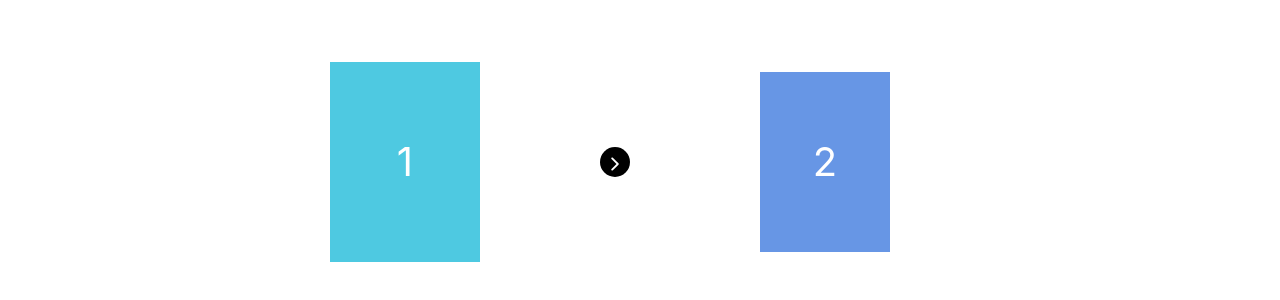
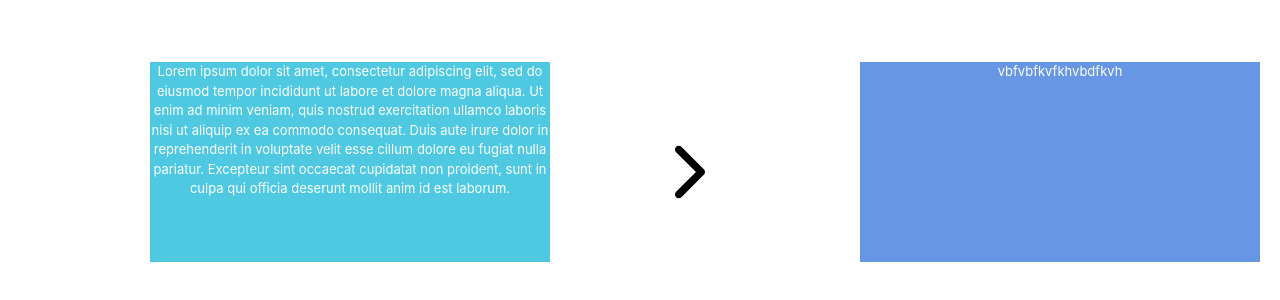
Before and after one commit to dganesh07/react-portfolio, a React (Create React App) app: page / in a window 1280 px wide. Shown: the part 1363-1663 px from the top of the page. Before the commit the page ends 1625 px from the top, so only its background shows below. Built offline with nearby package versions, Linux system fonts and the light colour scheme.

Commit message:
Some styling added to the carousel

```diff
--- a/src/components/Carousel.js
+++ b/src/components/Carousel.js
@@ -1,10 +1,8 @@
-import React, { useState , useEffect} from "react";
+import React, { useState, useEffect } from "react";
 import { TransitionGroup } from "react-transition-group";
 import { CSSTransition } from "react-transition-group";
 import "../styles.scss";
 import { IoIosArrowForward } from "react-icons/io";
-
-
 
 export function Carousel(props) {
   const [items, setItems] = useState(props.items);
@@ -12,8 +10,8 @@
   const [active, setActive] = useState(props.active);
 
   useEffect(() => {
-    setItems(props.items)
-  })
+    setItems(props.items);
+  });
 
   const generateItems = () => {
     var local = [];
@@ -38,10 +36,14 @@
   };
 
   return (
-    <div id="carousel" className="noselect">
-      <CSSTransition transitionName={direction}>{generateItems}</CSSTransition>
-      <div className="arrow arrow-right" onClick={moveRight}>
-        <IoIosArrowForward/>
+    <div className="container">
+      <div id="carousel" className="noselect">
+        <CSSTransition transitionName={direction}>
+          {generateItems}
+        </CSSTransition>
+        <div className="arrow arrow-right" onClick={moveRight}>
+          <IoIosArrowForward />
+        </div>
       </div>
     </div>
   );
@@ -49,5 +51,9 @@
 
 function Item({ id, level }) {
   const className = "item level" + level;
-  return <div className={className}>{id}</div>;
+  return (
+    <div className={className}>
+    {id}
+    </div>
+  );
 }
--- a/src/components/Testimonils.js
+++ b/src/components/Testimonils.js
@@ -2,7 +2,11 @@
 import { Carousel } from "./Carousel";
 
 function Testimonils() {
-  var items = [1, 2, 3];
+  var items = [
+    "Lorem ipsum dolor sit amet, consectetur adipiscing elit, sed do eiusmod tempor incididunt ut labore et dolore magna aliqua. Ut enim ad minim veniam, quis nostrud exercitation ullamco laboris nisi ut aliquip ex ea commodo consequat. Duis aute irure dolor in reprehenderit in voluptate velit esse cillum dolore eu fugiat nulla pariatur. Excepteur sint occaecat cupidatat non proident, sunt in culpa qui officia deserunt mollit anim id est laborum.",
+    "vbfvbfkvfkhvbdfkvh",
+    "mvbzjvhbfzvhbfvbjh",
+  ];
   return <Carousel items={items} active={0} />;
 }
 
--- a/src/styles.scss
+++ b/src/styles.scss
@@ -1,145 +1,5 @@
-// #carousel {
-//     //position: absolute;
-//     height: 200px;
-//     width: 810px;
-//     margin: auto;
-//     left: 0;
-//     right: 0;
-//     top: 0;
-//     bottom: 0;
-// }
-
-// .arrow {
-//     position: absolute;
-//     width: 30px;
-//     height: 30px;
-//     background-color: black;
-//     text-align: center;
-//     font-size: 25px;
-//     border-radius: 50%;
-//     cursor: pointer;
-//     font-size: 20px;
-//     color: white;
-//     line-height: 30px;
-//     margin-top: 85px;
-//     z-index: 1000;
-// }
-
-// .arrow-right {
-//     left: 600px;
-// }
-
-// .item {
-//     text-align: center;
-//     color: white;
-//     font-size: 40px;
-//     position: absolute;
-//     transition: height 1s, width 1s, left 1s, margin-top 1s, line-height 1s, background-color 1s;
-// }
-
-// $level2-height: 150px;
-// $level2-width: 110px;
-// $level1-height: 180px;
-// $level1-width: 130px;
-// $level0-height: 200px;
-// $level0-width: 150px;
-
-// $level-2-left: 650px;
-// $level-1-left: 500px;
-// $level0-left: 330px;
-// $level1-left: 180px;
-// $level2-left: 50px;
-
-
-// .level-1 {
-//     height: $level1-height;
-//     width: $level1-width;
-//     line-height: $level1-height;
-//     background-color: #6796E5;
-//     left: $level-2-left + $level2-width;
-//     margin-top: 10px;
-// }
-
-// .level0 {
-//     height: $level0-height;
-//     width: $level0-width;
-//     line-height: $level0-height;
-//     background-color: #4EC9E1;
-//     left: $level0-left;
-
-// }
-
-// .level1 {
-//     height: $level1-height;
-//     width: $level1-width;
-//     line-height: $level1-height;
-//     background-color: #6796E5;
-//     margin-top: 10px;
-//     left: $level1-left;
-// }
-
-
-// .left-exit {
-//     opacity: 1;
-//     left: $level-2-left;
-//     height: $level2-height;
-//     width: $level2-width;
-//     line-height: $level2-height;
-//     margin-top: 25px;
-// }
-
-// .left-exit.left-exit-active {
-//     left: $level-2-left + $level2-width + 20;
-//     opacity: 0;
-//     height: $level2-height - 30;
-//     line-height: 120px;
-//     margin-top: 40px;
-//     width: $level2-width - 20;
-//     transition: left 1s, opacity 1s, height 1s, width 1s, margin-top 1s, line-height 1s;
-// }
-
-// .right-enter {
-//     opacity: 0;
-//     left: $level-2-left + $level2-width;
-//     height: $level2-height - 30;
-//     width: $level2-width - 20;
-//     line-height: $level2-height - 30;
-//     margin-top: 40px;
-// }
-
-// .right-enter.right-enter-active {
-//     left: $level-2-left;
-//     opacity: 1;
-//     height: $level2-height;
-//     margin-top: 25px;
-//     line-height: $level2-height;
-//     width: $level2-width;
-//     transition: left 1s, opacity 1s, height 1s, width 1s, margin-top 1s, line-height 1s;
-// }
-
-
-
-// .right-exit.right-exit-active {
-//     left: $level2-left - $level2-width;
-//     opacity: 0;
-//     height: $level2-height - 30;
-//     width: $level2-width - 20;
-//     line-height: $level2-height - 30;
-//     margin-top: 40px;
-//     transition: left 1s, opacity 1s, height 1s, width 1s, margin-top 1s, line-height 1s;
-// }
-
-// .noselect {
-//     -webkit-user-select: none;
-//      -khtml-user-select: none;
-//        -moz-user-select: none;
-//         -ms-user-select: none;
-//             user-select: none;
-// }
-
-
 #carousel {
-    height: 200px;
+  height: 500px;
   width: 810px;
   margin: auto;
   left: 0;
@@ -150,22 +10,20 @@
 
 .arrow {
   position: absolute;
-    width: 30px;
-    height: 30px;
-    background-color: black;
+  width: 50px;
+  height: 50px;
   text-align: center;
   font-size: 25px;
-    border-radius: 50%;
   cursor: pointer;
-    font-size: 20px;
-    color: white;
+  font-size: 80px;
+  color: black;
   line-height: 30px;
-    margin-top: 85px;
+  margin-top: 70px;
   z-index: 1000;
 }
 
 .arrow-right {
-    left: 600px;
+  left: 650px;
 }
 
 .item {
@@ -173,65 +31,39 @@
   color: white;
   font-size: 40px;
   position: absolute;
-    transition: height 1s, width 1s, left 1s, margin-top 1s, line-height 1s, background-color 1s;
+  transition: height 1s, width 1s, left 1s, margin-top 1s, line-height 1s,
+    background-color 1s;
 }
 
 $level2-height: 150px;
 $level2-width: 110px;
-$level1-height: 180px;
-$level1-width: 130px;
+
 $level0-height: 200px;
-$level0-width: 150px;
+$level0-width: 400px;
 
-$level-2-left: 650px;
+$level-2-left: 750px;
 $level-1-left: 500px;
-$level0-left: 330px;
+
+$level0-left: 150px;
 $level1-left: 180px;
 $level2-left: 50px;
 
-
-.level-2 {
-    height: $level2-height;
-    width: $level2-width;
-    line-height: $level2-height;
-    background-color: #228291;
-    left: $level-2-left;
-    margin-top: 25px;
-}
-
 .level-1 {
-    height: $level1-height;
-    width: $level1-width;
-    line-height: $level1-height;
-    background-color: #6796E5;
+  height: $level0-height;
+  width: $level0-width;
+  //line-height: $level0-height;
+  font-size: 13px;
+  background-color: #6796e5;
   left: $level-2-left + $level2-width;
-    margin-top: 10px;
 }
 
 .level0 {
   height: $level0-height;
   width: $level0-width;
-    line-height: $level0-height;
-    background-color: #4EC9E1;
+  //line-height: $level0-height;
+  font-size: 13px;
+  background-color: #4ec9e1;
   left: $level0-left;
-}
-
-.level1 {
-    height: $level1-height;
-    width: $level1-width;
-    line-height: $level1-height;
-    background-color: #6796E5;
-    margin-top: 10px;
-    left: $level1-left;
-}
-
-.level2 {
-    height: $level2-height;
-    width: $level2-width;
-    line-height: $level2-height;
-    background-color: #228291;
-    margin-top: 25px;
-    left: $level2-left;
 }
 
 .left-enter {
@@ -250,7 +82,8 @@
   width: $level2-width;
   line-height: $level2-height;
   margin-top: 25px;
-    transition: left 1s, opacity 1s, height 1s, width 1s, margin-top 1s, line-height 1s;
+  transition: left 1s, opacity 1s, height 1s, width 1s, margin-top 1s,
+    line-height 1s;
 }
 
 .left-leave {
@@ -269,7 +102,8 @@
   line-height: 120px;
   margin-top: 40px;
   width: $level2-width - 20;
-    transition: left 1s, opacity 1s, height 1s, width 1s, margin-top 1s, line-height 1s;
+  transition: left 1s, opacity 1s, height 1s, width 1s, margin-top 1s,
+    line-height 1s;
 }
 
 .right-enter {
@@ -288,7 +122,8 @@
   margin-top: 25px;
   line-height: $level2-height;
   width: $level2-width;
-    transition: left 1s, opacity 1s, height 1s, width 1s, margin-top 1s, line-height 1s;
+  transition: left 1s, opacity 1s, height 1s, width 1s, margin-top 1s,
+    line-height 1s;
 }
 
 .right-leave {
@@ -307,7 +142,8 @@
   width: $level2-width - 20;
   line-height: $level2-height - 30;
   margin-top: 40px;
-    transition: left 1s, opacity 1s, height 1s, width 1s, margin-top 1s, line-height 1s;
+  transition: left 1s, opacity 1s, height 1s, width 1s, margin-top 1s,
+    line-height 1s;
 }
 
 .noselect {
```
Lines whose indentation alone changed are shown as unchanged.
